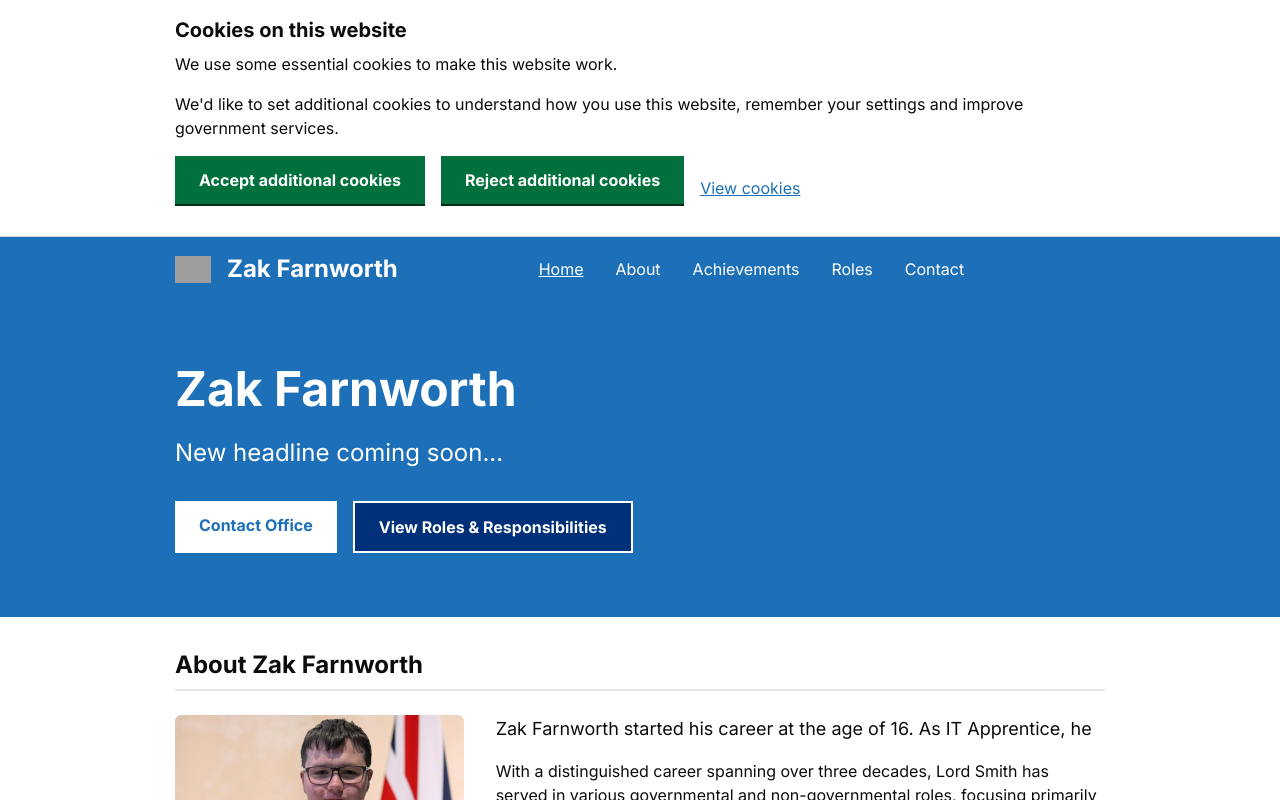
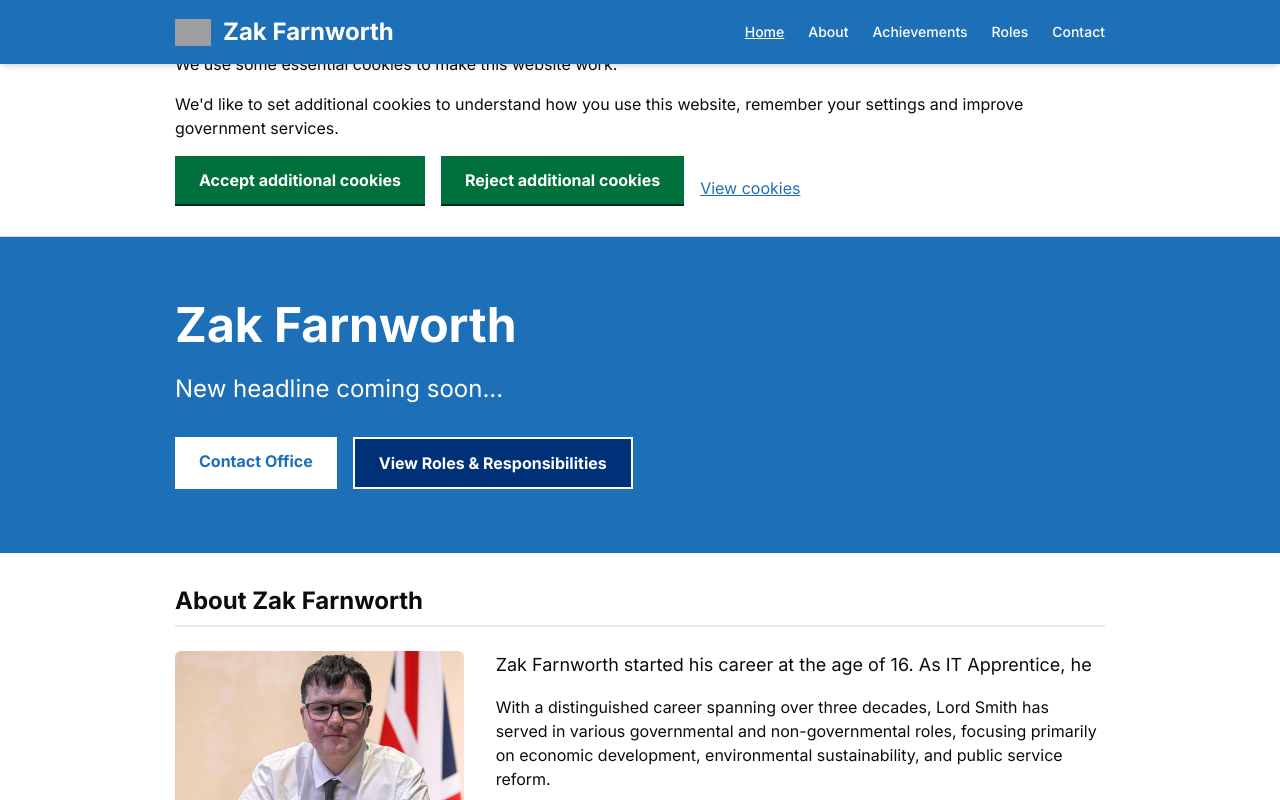
Before and after one commit to zakfarnworth23/farnworthdotorguk, a Next.js app: page / in a window 1280 px wide. Shown: the top 800 px of the page. Built offline with nearby package versions, Linux system fonts and the light colour scheme; grey boxes are pictures that could not be loaded.

Commit message:
Update header.tsx

```diff
--- a/components/header.tsx
+++ b/components/header.tsx
@@ -10,16 +10,22 @@ export default function Header() {
   const [menuOpen, setMenuOpen] = useState(false)
   const pathname = usePathname()
 
-  const isActive = (path: string) => {
-    return pathname === path
-  }
+  const isActive = (path: string) => pathname === path
+
+  const links = [
+    { href: "/", label: "Home" },
+    { href: "/about", label: "About" },
+    { href: "/#achievements", label: "Achievements" },
+    { href: "/#roles", label: "Roles" },
+    { href: "/#contact", label: "Contact" },
+  ]
 
   return (
-    <header className="govuk-blue text-white">
+    <header className="bg-[#1d70b8] text-white fixed top-0 left-0 w-full z-50 shadow-md">
       <div className="container mx-auto max-w-5xl px-4">
         <div className="flex items-center justify-between py-4">
           <div className="flex items-center">
-            <div className="mr-4">
+            <div className="mr-3">
               <Image src="/crown-white.svg" alt="Crown logo" width={36} height={25} priority />
             </div>
             <Link href="/" className="text-2xl font-bold">
@@ -27,98 +33,52 @@ export default function Header() {
             </Link>
           </div>
 
-          <div className="hidden md:flex items-center space-x-8">
+          <nav className="hidden md:flex items-center space-x-6 text-sm font-medium">
+            {links.map((link) => (
               <Link
-              href="/"
-              className={`hover:underline focus:outline-none focus:text-black focus:bg-yellow-400 focus:box-shadow-none ${
-                isActive("/") ? "underline" : ""
+                key={link.href}
+                href={link.href}
+                className={`hover:underline transition ${
+                  isActive(link.href) ? "underline" : ""
                 }`}
               >
-              Home
+                {link.label}
               </Link>
-            <Link
-              href="/about"
-              className={`hover:underline focus:outline-none focus:text-black focus:bg-yellow-400 focus:box-shadow-none ${
-                isActive("/about") ? "underline" : ""
-              }`}
+            ))}
+          </nav>
+
+          <button
+            className="md:hidden p-2"
+            onClick={() => setMenuOpen(!menuOpen)}
+            aria-label={menuOpen ? "Close menu" : "Open menu"}
           >
-              About
-            </Link>
-            <Link
-              href="/#achievements"
-              className="hover:underline focus:outline-none focus:text-black focus:bg-yellow-400 focus:box-shadow-none"
-            >
-              Achievements
-            </Link>
-            <Link
-              href="/#roles"
-              className="hover:underline focus:outline-none focus:text-black focus:bg-yellow-400 focus:box-shadow-none"
-            >
-              Roles
-            </Link>
-            <Link
-              href="/#contact"
-              className="hover:underline focus:outline-none focus:text-black focus:bg-yellow-400 focus:box-shadow-none"
-            >
-              Contact
-            </Link>
-          </div>
-
-          <div className="flex items-center">
-            <button className="p-2 md:hidden" onClick={() => setMenuOpen(!menuOpen)} aria-label="Toggle menu">
             {menuOpen ? <X size={24} /> : <Menu size={24} />}
           </button>
         </div>
       </div>
-      </div>
 
-      {/* Mobile menu */}
+      {/* Mobile Menu Overlay */}
       {menuOpen && (
-        <div className="md:hidden govuk-blue-dark">
-          <div className="container mx-auto px-4 py-4">
-            <nav className="flex flex-col space-y-4">
+        <>
+          <div
+            className="fixed inset-0 bg-black bg-opacity-50 backdrop-blur-sm z-40"
+            onClick={() => setMenuOpen(false)}
+          />
+          <div className="fixed top-0 left-0 w-full bg-[#1d70b8] text-white px-4 py-6 z-50 transition-all">
+            <nav className="flex flex-col space-y-4 text-lg font-medium">
+              {links.map((link) => (
                 <Link
-                href="/"
-                className={`py-2 hover:bg-[#5694ca] px-2 rounded focus:outline-none focus:text-black focus:bg-yellow-400 focus:box-shadow-none ${
-                  isActive("/") ? "bg-[#5694ca]" : ""
-                }`}
+                  key={link.href}
+                  href={link.href}
+                  className="px-2 py-2 rounded hover:bg-[#1478c8] transition"
                   onClick={() => setMenuOpen(false)}
                 >
-                Home
+                  {link.label}
                 </Link>
-              <Link
-                href="/about"
-                className={`py-2 hover:bg-[#5694ca] px-2 rounded focus:outline-none focus:text-black focus:bg-yellow-400 focus:box-shadow-none ${
-                  isActive("/about") ? "bg-[#5694ca]" : ""
-                }`}
-                onClick={() => setMenuOpen(false)}
-              >
-                About
-              </Link>
-              <Link
-                href="/#achievements"
-                className="py-2 hover:bg-[#5694ca] px-2 rounded focus:outline-none focus:text-black focus:bg-yellow-400 focus:box-shadow-none"
-                onClick={() => setMenuOpen(false)}
-              >
-                Achievements
-              </Link>
-              <Link
-                href="/#roles"
-                className="py-2 hover:bg-[#5694ca] px-2 rounded focus:outline-none focus:text-black focus:bg-yellow-400 focus:box-shadow-none"
-                onClick={() => setMenuOpen(false)}
-              >
-                Roles
-              </Link>
-              <Link
-                href="/#contact"
-                className="py-2 hover:bg-[#5694ca] px-2 rounded focus:outline-none focus:text-black focus:bg-yellow-400 focus:box-shadow-none"
-                onClick={() => setMenuOpen(false)}
-              >
-                Contact
-              </Link>
+              ))}
             </nav>
           </div>
-        </div>
+        </>
       )}
     </header>
   )
```
Lines whose indentation alone changed are shown as unchanged.
